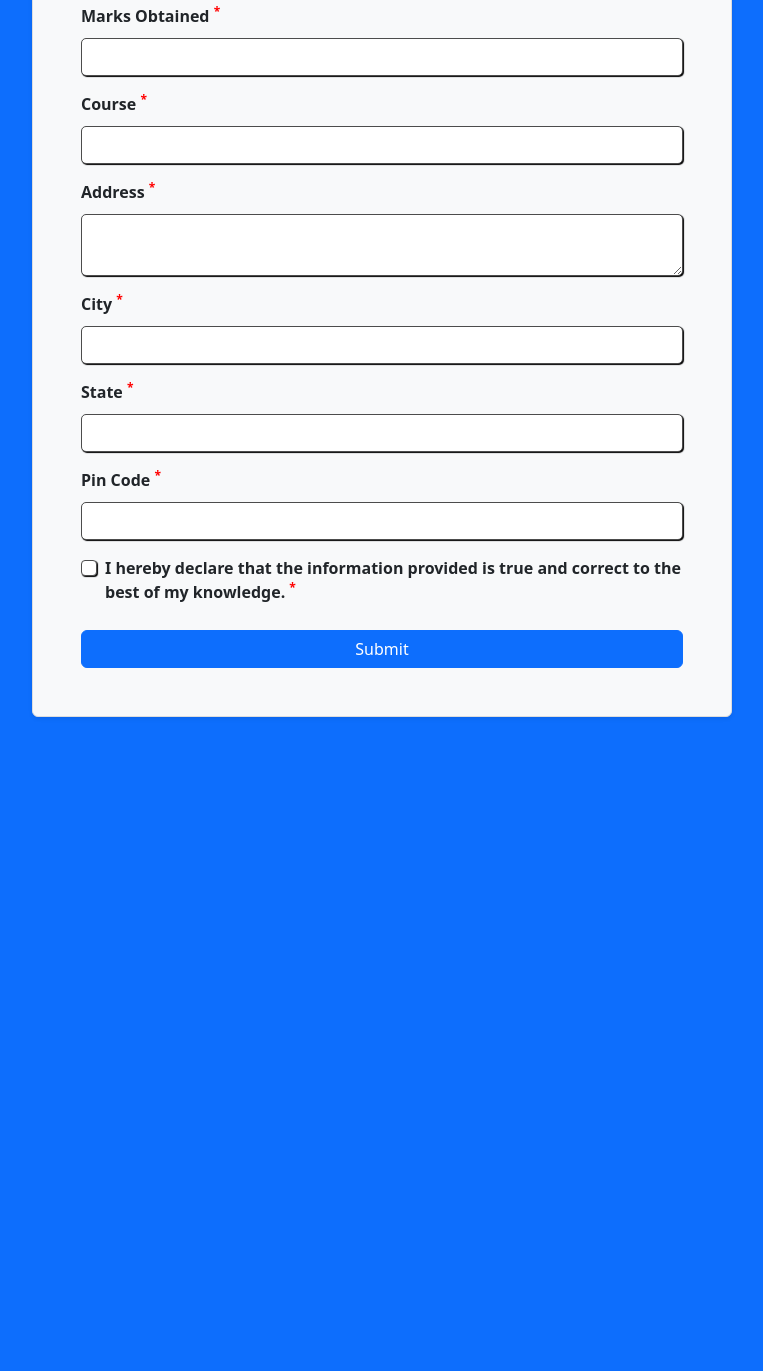
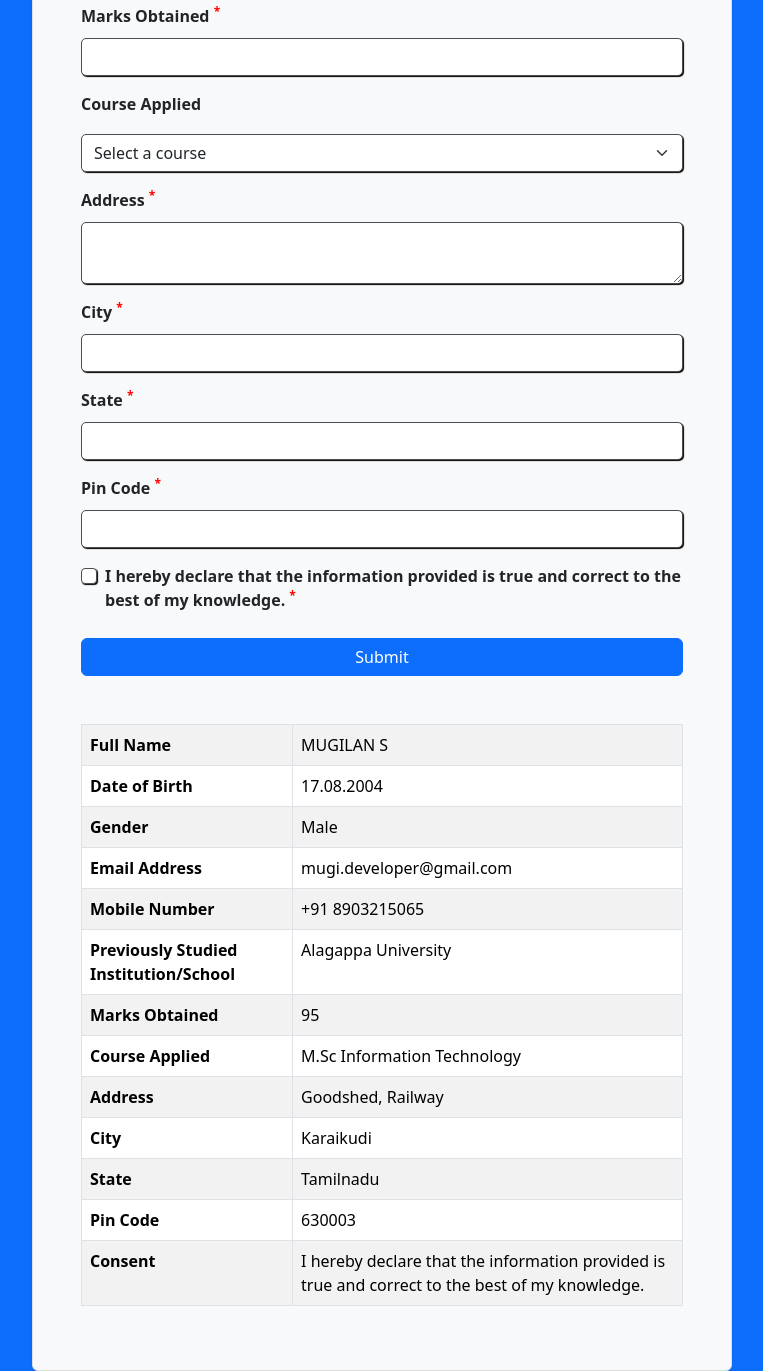
Before and after one commit to Mugiro45-code/Admission-Form, a plain HTML site: page index.html in a window 1280 px wide. Shown: the part 751-2122 px from the top of the page, without its empty margins (258-1021 px from the left). Before the commit the page ends 1568 px from the top, so only its background shows below. Drawn offline with nearby package versions, Linux system fonts and the light colour scheme.

Commit message:
Updated content or features

```diff
--- a/index.html
+++ b/index.html
@@ -50,8 +50,14 @@
             </div>
 
             <div class="form-group mb-3">
-                <label for="preferredCourse">Course <sup class="required">*</sup></label>
-                <input type="text" class="form-control" id="preferredCourse" name="preferredCourse" required>
+                <label for="course" class="form-label">Course Applied</label>
+                <select class="form-select" id="course">
+                    <option selected disabled>Select a course</option>
+                    <option>M.Sc Computer Science</option>
+                    <option>M.Sc Information Technology</option>
+                    <option>M.Sc Cyber Forensics</option>
+                    <option>M.Sc Artificial Intelligence & Data Science</option>
+                </select>
             </div>
             <div class="form-group mb-3">
                 <label for="address">Address <sup class="required">*</sup></label>
@@ -75,12 +81,72 @@
             <div class="form-group mb-3">
                 <div class="form-check">
                     <input type="checkbox" class="form-check-input" required>
-                    <label>I hereby declare that the information provided is true and correct to the best of my knowledge. <sup class="required">*</sup></label>
+                    <label>I hereby declare that the information provided is true and correct to the best of my
+                        knowledge. <sup class="required">*</sup></label>
                 </div>
             </div>
 
             <button type="submit" class="btn btn-primary btn-submit w-100">Submit</button>
         </form>
+        <div>
+            <table class="table mt-5 table-bordered table-striped table-hover">
+                <tbody>
+                    <tr>
+                        <th scope="row">Full Name</th>
+                        <td>MUGILAN S</td>
+                    </tr>
+                    <tr>
+                        <th scope="row">Date of Birth</th>
+                        <td>17.08.2004</td>
+                    </tr>
+                    <tr>
+                        <th scope="row">Gender</th>
+                        <td>Male</td>
+                    </tr>
+                    <tr>
+                        <th scope="row">Email Address</th>
+                        <td>mugi.developer@gmail.com</td>
+                    </tr>
+                    <tr>
+                        <th scope="row">Mobile Number</th>
+                        <td>+91 8903215065</td>
+                    </tr>
+                    <tr>
+                        <th scope="row">Previously Studied Institution/School</th>
+                        <td>Alagappa University</td>
+                    </tr>
+                    <tr>
+                        <th scope="row">Marks Obtained</th>
+                        <td>95</td>
+                    </tr>
+                    <tr>
+                        <th scope="row">Course Applied</th>
+                        <td>M.Sc Information Technology</td>
+                    </tr>
+                    <tr>
+                        <th scope="row">Address</th>
+                        <td>Goodshed, Railway</td>
+                    </tr>
+                    <tr>
+                        <th scope="row">City</th>
+                        <td>Karaikudi</td>
+                    </tr>
+                    <tr>
+                        <th scope="row">State</th>
+                        <td>Tamilnadu</td>
+                    </tr>
+                    <tr>
+                        <th scope="row">Pin Code</th>
+                        <td>630003</td>
+                    </tr>
+                    <tr>
+                        <th scope="row">Consent</th>
+                        <td>I hereby declare that the information provided is true and correct to the best of my
+                            knowledge.</td>
+                    </tr>
+                </tbody>
+            </table>
+        </div>
     </div>
     <script src="https://cdn.jsdelivr.net/npm/@popperjs/core@2.11.6/dist/umd/popper.min.js"></script>
     <script src="https://cdn.jsdelivr.net/npm/bootstrap@5.3.0-alpha1/dist/js/bootstrap.min.js"></script>
```
